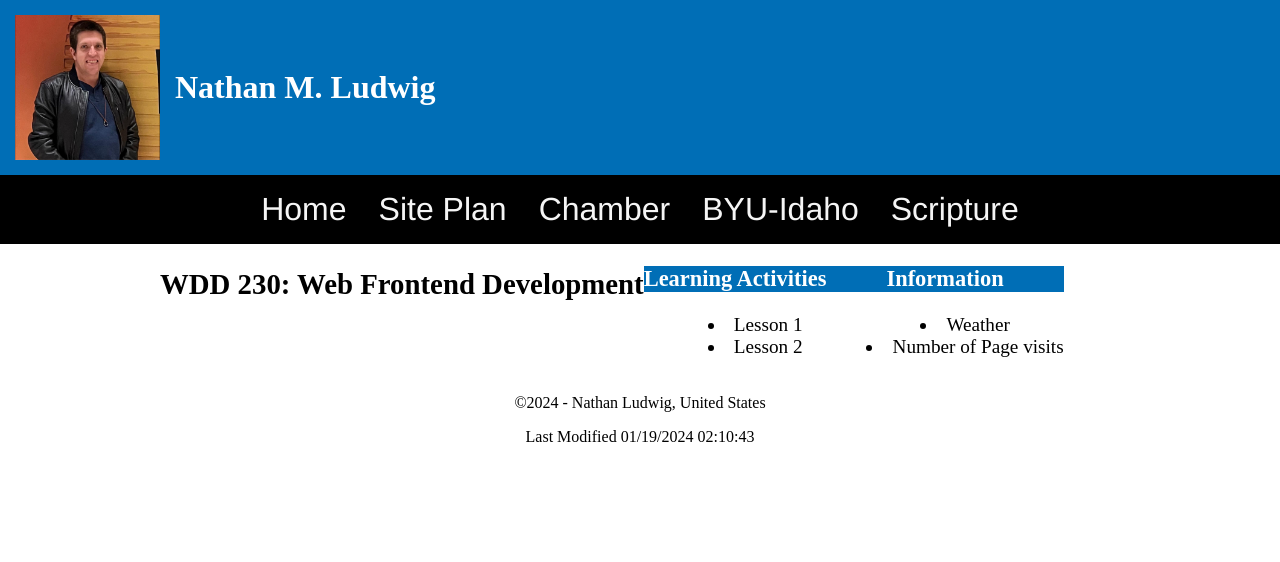
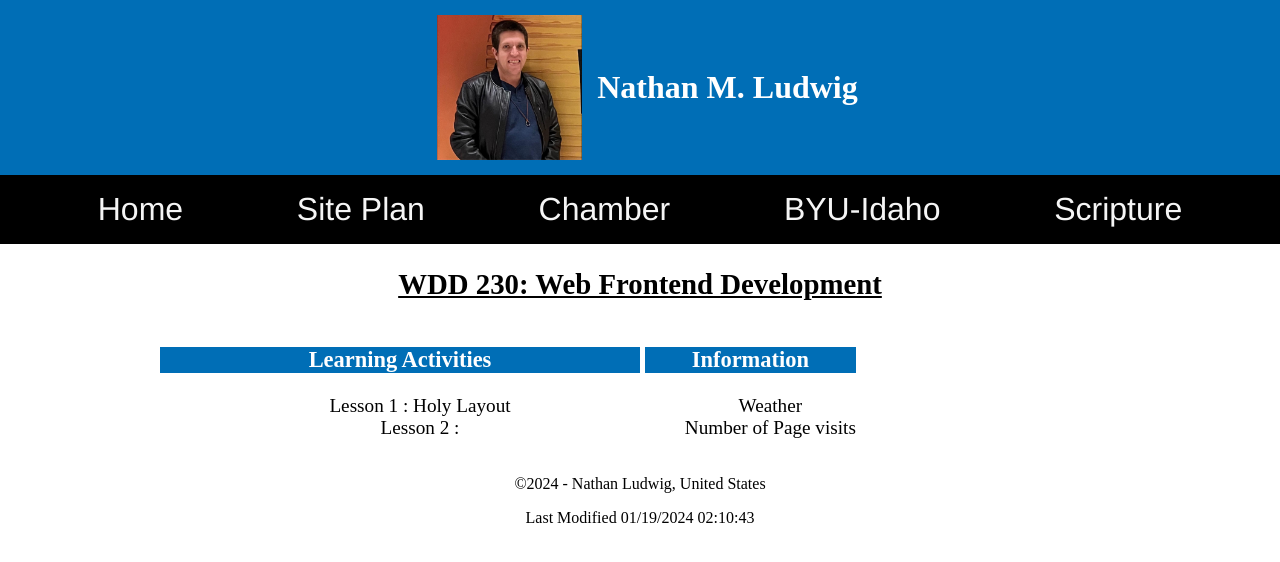
Before and after one commit to nludwig1/wdd230, a plain HTML site: page index.html in a window 1280 px wide. Drawn offline with Linux system fonts and the light colour scheme; a web font is replaced by a local one.

Commit message:
added larger CSS and made style chagnes

```diff
--- a/index.html
+++ b/index.html
@@ -38,19 +38,20 @@
             Scripture</a>
     </nav>
     <main>
-        <h2>WDD 230: Web Frontend Development</h2>
-        <section class="card">
+        <h2 class="headerWDD">WDD 230: Web Frontend Development</h2>
+        <section class="lessonNav">
             <h3>Learning Activities</h3>
             <ul>
                 <li>
-                    <a class="lesson-link" href="/wdd230/lesson01/holygrail.html">Lesson 1</a>
+                    <a class="lessonNum">Lesson 1 : </a><a class=" lesson-link"
+                        href="/wdd230/lesson01/holygrail.html">Holy Layout</a>
                 </li>
                 <li>
-                    <a class="lesson-link" href="/wdd230/lesson02/design.html">Lesson 2</a>
+                    <a class="lesson-link" href="/wdd230/lesson02/design.html">Lesson 2 : </a>
                 </li>
             </ul>
         </section>
-        <section class="card">
+        <section class="infoCard">
             <h3>Information</h3>
             <ul>
                 <li>Weather</li>
@@ -59,8 +60,7 @@
         </section>
     </main>
     <footer>
-        <p id="year">&copy;
-            Nathan Ludwig, United States of America
+        <p id="year">
         </p>
         <p id="lastModified"></p>
     </footer>
--- a/styles/base.css
+++ b/styles/base.css
@@ -13,6 +13,10 @@
 
 .nav1:hover {
     text-decoration: underline;
+}
+
+li {
+    list-style-type: none;
 }
 
 body {
@@ -59,6 +63,7 @@ nav {
 
 h2 {
     text-align: center;
+    text-decoration: underline;
 }
 
 h3 {
--- a/styles/larger.css
+++ b/styles/larger.css
@@ -1,18 +1,42 @@
-@media screen and (min-width: 500px) {
+/* Larger View */
+@media screen and (min-width: 640px) {
     header {
         display: flex;
+        justify-content: center;
 
     }
 
     nav {
         display: flex;
-        justify-content: center;
+        justify-content: space-evenly;
     }
 
     main {
+        grid-template-columns: 1fr 1fr;
+    }
+
+    h2 {
+
         display: flex;
+        justify-content: center;
+        text-decoration: underline;
+    }
+
+    .lessonNav {
+        display: inline-block;
+        width: 50%;
+
+
+    }
+
+    .infoCard {
+        display: inline-block;
 
     }
 
 
+
+
+
+
 }
```
